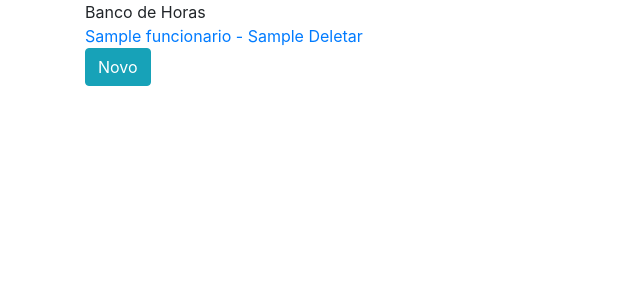
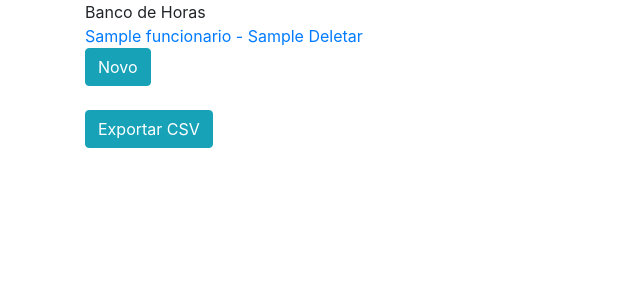
Before and after one commit to Rafael-Jaber/gestao_rh, a Django app: page /horas-extras/ in a window 1280 px wide. Shown: the top 300 px of the page, without its empty margins (0-640 px from the left). Run offline with Django 3.2, Linux system fonts and the light colour scheme; a user stored in the database is signed in; tables that the repository leaves empty hold one stand-in row (values such as "Sample post"); some libraries are stand-ins or nearby versions.

Commit message:
Implementado relatórios via CSV

```diff
--- a/apps/registro_hora_extra/templates/registro_hora_extra/registrohoraextra_list.html
+++ b/apps/registro_hora_extra/templates/registro_hora_extra/registrohoraextra_list.html
@@ -18,4 +18,6 @@
 	{% endif %}
 	<br/>
 	<a href="{% url 'create_hora-extra' %}" class="btn btn-info">Novo</a>
+	<br/><br/>
+	<a href="{% url 'exportar-csv' %}" class="btn btn-info">Exportar CSV</a>
 {% endblock %}
--- a/apps/registro_hora_extra/urls.py
+++ b/apps/registro_hora_extra/urls.py
@@ -7,6 +7,7 @@ from .views import (
     HoraExtraUpdateFun,
     HoraExtraCreateFun,
     UtilizouHoraExtra,
+    ExportarCSV
 
 )
 
@@ -18,4 +19,5 @@ urlpatterns = [
     path('deletar/<int:pk>', HoraExtraDelete.as_view(), name="delete_hora-extra"),
     path('novo/', HoraExtraCreate.as_view(), name="create_hora-extra"),
     path('novo/<int:funcionario_id>', HoraExtraCreateFun.as_view(), name="create_hora-fun"),
+    path('exportar-csv', ExportarCSV.as_view(), name="exportar-csv"),
 ]
--- a/apps/registro_hora_extra/views.py
+++ b/apps/registro_hora_extra/views.py
@@ -1,4 +1,5 @@
 import json
+import csv
 
 from django.http import HttpResponse
 from django.urls import reverse_lazy
@@ -82,3 +83,25 @@ class UtilizouHoraExtra(View):
         })
 
         return HttpResponse(response, content_type='application/json')
+
+
+class ExportarCSV(View):
+    def get(self, request):
+        response = HttpResponse(content_type='text/csv')
+        response['Content-Disposition'] = 'attachment; filename="somefilename.csv"'
+
+        registro_he = RegistroHoraExtra.objects.filter(utilizada=False)
+
+        writer = csv.writer(response)
+        writer.writerow(['ID', 'Motivo', 'Nome', 'Rest. Func', 'Horas'])
+
+        for registro in registro_he:
+            writer.writerow([
+                registro.id,
+                registro.motivo,
+                registro.funcionario,
+                registro.funcionario.total_horas_extra,
+                registro.horas])
+
+
+        return response
```
